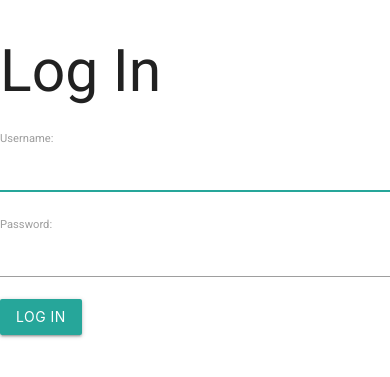
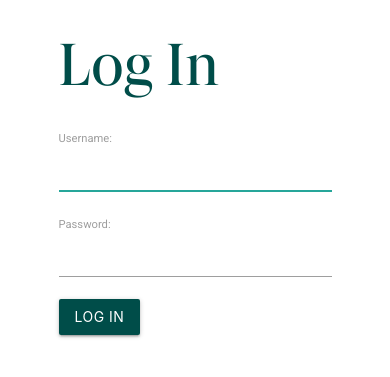
Before and after one commit to clareysean/MyHealthConsole, a Django app: page /accounts/login/ in a window 390 px wide. Shown: the part 56-433 px from the top of the page. Run offline with Django 4.2, Linux system fonts and the light colour scheme.

Commit message:
login styles

```diff
--- a/main_app/static/css/style.css
+++ b/main_app/static/css/style.css
@@ -372,6 +372,24 @@ care providers styles
   margin-top: auto;
 }
 
+
+/* **********
+login styles
+********** */
+
+.login-container {
+  width: 20%;
+}
+
+/* **********
+Signup styles
+********** */
+
+.signup-container {
+  padding-bottom: 100px;
+}
+
+
 /* **********
 Media Queries
 ********** */
@@ -423,6 +441,10 @@ Media Queries
   .details-container h3 {
     font-size: 2.5em;
     text-align: center;
+  }
+
+  .login-container {
+    width: 40%;
   }
 
 }
@@ -477,4 +499,8 @@ Media Queries
     flex-direction: column;
   }
 
+  .login-container {
+    width: 70%;
+  }
+
 }
--- a/main_app/templates/registration/login.html
+++ b/main_app/templates/registration/login.html
@@ -1,11 +1,15 @@
 {% extends 'base.html' %} {% block content %}
 
-<h1>Log In</h1>
+<div class="container login-container">
 
-<form method="POST" action="{% url 'login' %}">
-  {% csrf_token %} {{ form.as_p }}
-  <input type="hidden" name="next" value="{{ next }}" />
-  <button type="submit" class="btn">Log In</button>
-</form>
+  <h1 class="serif grn-text">Log In</h1>
+
+  <form method="POST" action="{% url 'login' %}">
+    {% csrf_token %} {{ form.as_p }}
+    <input type="hidden" name="next" value="{{ next }}" />
+    <button type="submit" class="btn grn-bg">Log In</button>
+  </form>
+
+</div>
 
 {% endblock %}
--- a/main_app/templates/registration/signup.html
+++ b/main_app/templates/registration/signup.html
@@ -1,6 +1,6 @@
 {% extends 'base.html' %} {% block content %}
 
-<div class="container">
+<div class="container signup-container">
 
   <h1 class="serif grn-text">Sign Up</h1>
 
@@ -19,7 +19,7 @@
       <a href="{% url 'signup' %}" class="waves-effect waves-light btn footer-signup">Join now</a>
   </section>
   <section class="footer-link-container">
-      <p>©2023 MyHealthConsole | All rights reserved.</p>
+      <p class="footer-copyright">©2023 MyHealthConsole | All rights reserved.</p>
       <div class="footer-links">
           <a href="https://www.facebook.com/" target="blank"><i class="fa-brands fa-facebook-f fa-lg"></i></a>
           <a href="https://www.twitter.com/" target="blank"><i class="fa-brands fa-twitter fa-lg"></i></a>
```
